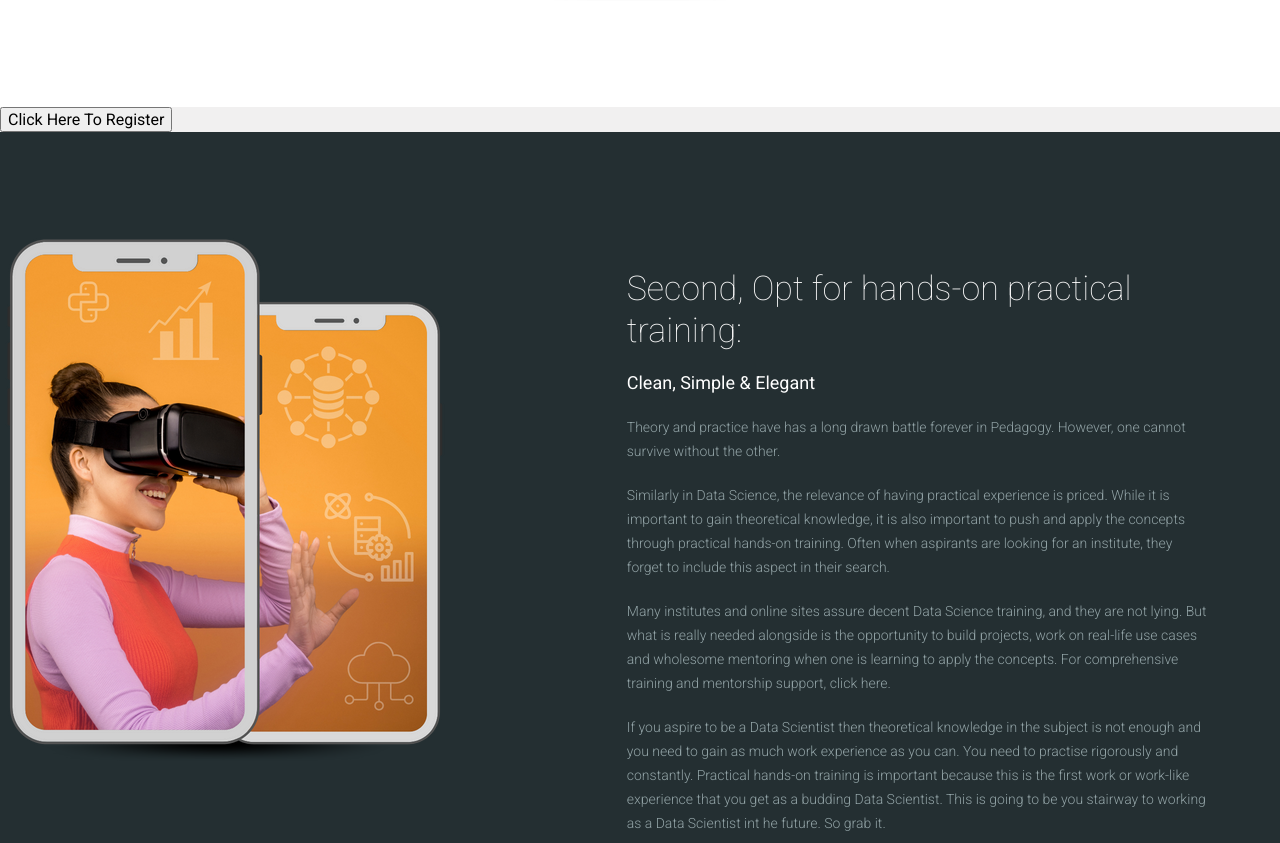
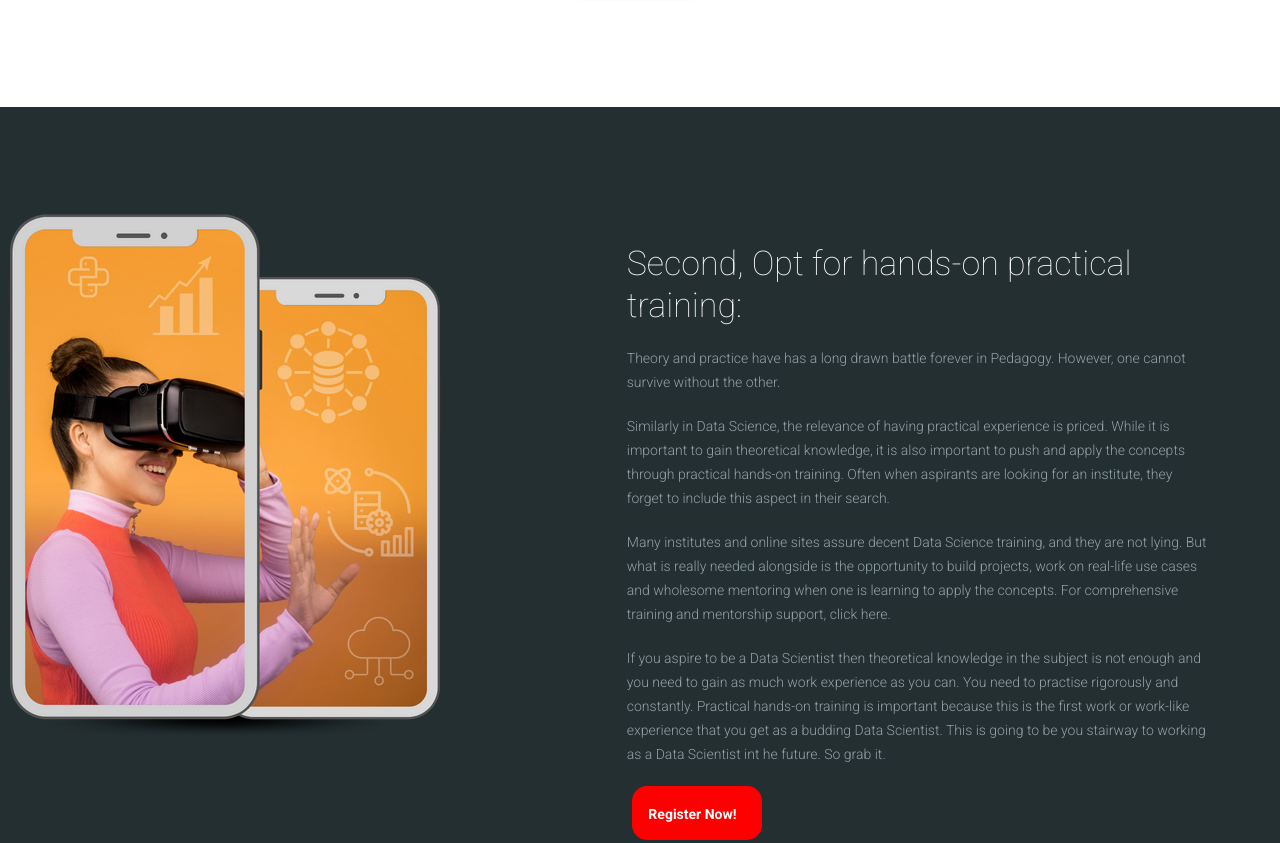
Before and after one commit to arunkudiyal/dsa-first, a plain HTML site: page index.html in a window 1280 px wide. Shown: the part 2561-3404 px from the top of the page. Drawn offline with Linux system fonts and the light colour scheme; some packages are replaced by stand-ins of ours; a script that the page names is missing.

Commit message:
Final Commit

```diff
--- a/index.html
+++ b/index.html
@@ -339,10 +339,6 @@
             </div>
             <!-- end section_wrapper -->
 
-            <div>
-                <button>Click Here To Register</button>
-            </div>
-
             <!--begin section_wrapper -->
             <div class="section_wrapper grey_bg">
 
@@ -364,8 +360,6 @@
                         <div class="sixcol last big_top_margin">
 
                             <h2 style="font-size: 34px;" class="page_subtitle">Second, Opt for hands-on practical training:</h2>
-
-                            <h5 class="white">Clean, Simple &amp; Elegant</h5>
 
                             <p>Theory and practice have has a long drawn battle forever in Pedagogy. However, one cannot survive without the other.</p>
 
```
Also changed, not shown: lib/images/a1.png (deleted), lib/images/creative_3.png (added).
